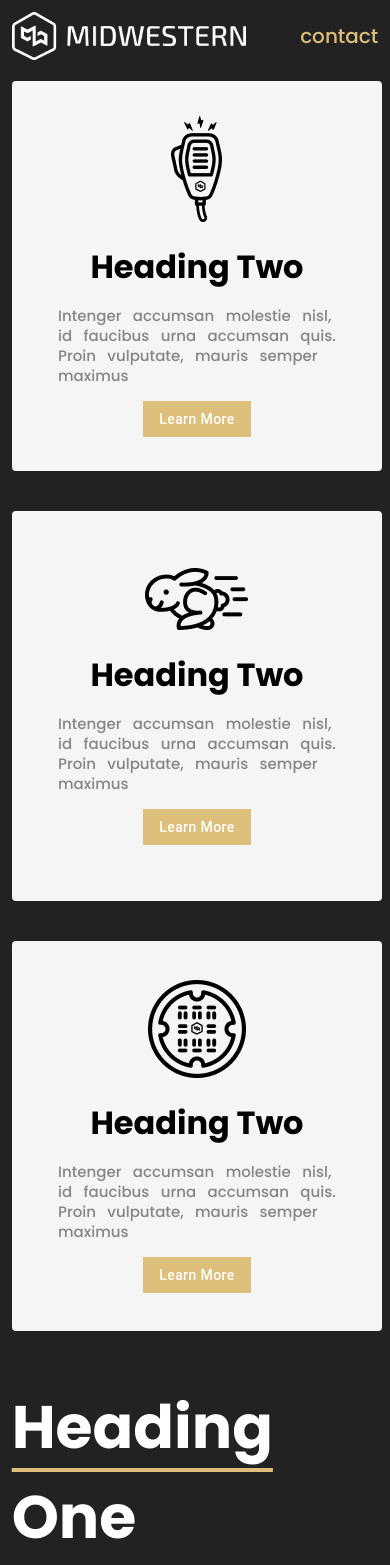
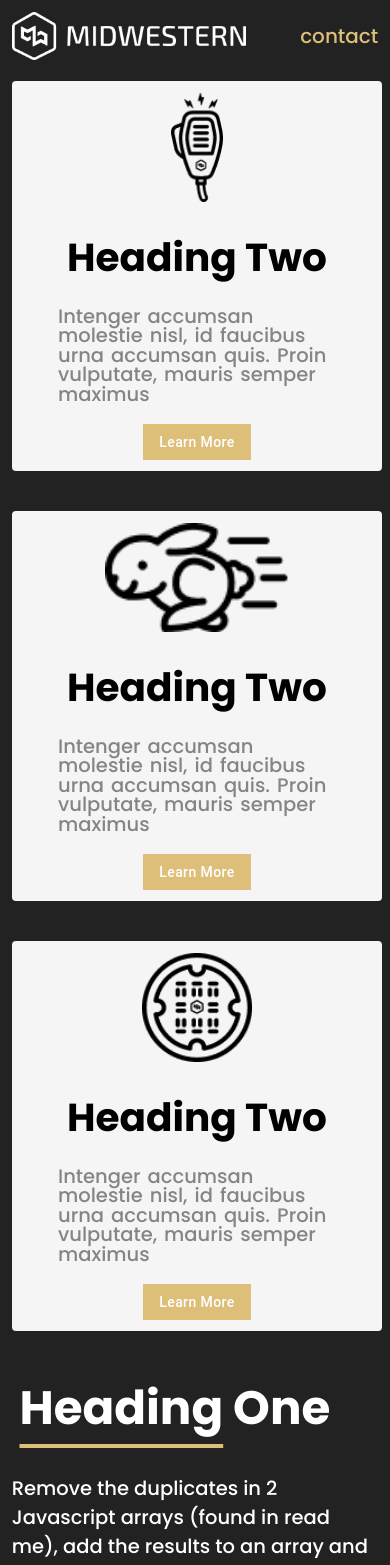
Before and after one commit to MarkoMaturino/Midwestern-Interactive-Tech-Challenge, a React (Create React App) app: page / in a window 390 px wide. Shown: the top 1565 px of the page. Built offline with nearby package versions, Linux system fonts and the light colour scheme.

Commit message:
Add React Router

```diff
--- a/package.json
+++ b/package.json
@@ -13,6 +13,7 @@
     "react": "^18.2.0",
     "react-dom": "^18.2.0",
     "react-responsive": "^9.0.0",
+    "react-router-dom": "6",
     "react-scripts": "5.0.1",
     "web-vitals": "^2.1.4"
   },
--- a/src/App.js
+++ b/src/App.js
@@ -1,43 +1,21 @@
-import Header from './Components/Header'
-import Footer from "./Components/Footer"
-import MainBody from './Components/MainBody'
-import UnorderedList from "./Components/UnorderedList"
+
 import { useState } from 'react'
-import Contact from './Components/Contact'
-import Logo from "./imgs/Logo.png"
-import { Link } from '@mui/material'
+import Home from './Components/Home';
+
+import { BrowserRouter as Router, Routes, Route } from 'react-router-dom'
 
 function App() {
-  const [isShown, setIsShown] = useState(false);
-  const handleClick = event => {
-    // 👇️ toggle shown state
-    setIsShown(current => !current);
 
-    // 👇️ or simply set it to true
-    // setIsShown(true);
-  };
   return (
+    <Router>
 
-    <div className="App">
-
-      <div className="header">
-            <img src = {Logo} alt = "Midwestern Interative" className="logoHomePage"></img>
-            <Link style= {{fontSize: 20, color: "#DEBF79"}} underline="none">contact</Link>
-      </div>
-
-      <MainBody/>
-      <div className= "footer">
-        <h1 className="headingOneHome"><span>Heading</span> One</h1>
-        <p className="paragraphUnderHeadingOneHome">Remove the duplicates in 2 Javascript arrays (found in read me), add the results to an array and output the list of distinct names in an unordered list below this paragraph when <Link underline = "none" style = {{color: "#DEBF79"}}>this link</Link> is closed. If the operation has been completed already notify the user that this has already been done</p>
-      </div>
+      <Routes>
+        <Route path='/' element={<Home/>}></Route>
+      </Routes>
 
 
 
-
-
-
-    </div>
-
+    </Router>
   );
 }
 
--- a/src/Components/Header.js
+++ b/src/Components/Header.js
@@ -6,8 +6,8 @@ import "../index.css"
 const Header = () => {
   return (
     <div>
-        <div className= "Header">
-            <img src = {logo} alt = "Midwestern Interative" className="Logo"></img>
+        <div className= "header">
+            <img src = {logo} alt = "Midwestern Interative" className="logoHomePage"></img>
             <Link style= {{fontSize: 20, color: "#DEBF79"}} underline="none">contact</Link>
 
         </div>
@@ -17,3 +17,13 @@ const Header = () => {
 }
 
 export default Header
+{/* <Router>
+
+<Routes>
+  <Route path='/' element={<Home/>}></Route>
+</Routes>
+
+
+
+</Router> */}
+// import { BrowserRouter as Router, Routes, Route } from 'react-router-dom'
--- a/src/Components/Headings.js
+++ b/src/Components/Headings.js
@@ -18,10 +18,10 @@ function Headings(props) {
         margin: "none"
 
     }}>
-    <img src = {props.image}></img>
+    <img className = "imgInsideHeadings" src = {props.image}></img>
 
-        <h1 className = "h1InsideHeadings" style={{fontSize: "2rem", marginBottom: 0}}>Heading Two</h1>
-        <p className = "pInsideHeadings" style={{color: "#858585", fontSize: ".1em", width:"75%", lineHeight: "20px", textAlign: "left", wordSpacing: ".5em", fontSize: "15px", borderRadius: 0}}>Intenger accumsan molestie nisl, id faucibus urna accumsan quis. Proin vulputate, mauris semper maximus</p>
+        <h1 className = "h1InsideHeadings" >Heading Two</h1>
+        <p className = "pInsideHeadings">Intenger accumsan molestie nisl, id faucibus urna accumsan quis. Proin vulputate, mauris semper maximus</p>
 
 
     <Button size="large" variant="containted" color = "neutral" style = {{ textTransform: "none", backgroundColor:"#DEBF79", color: "white", borderRadius: 0}}>Learn More</Button>
--- /dev/null
+++ b/src/Components/Home.js
@@ -0,0 +1,16 @@
+import React from 'react'
+import Header from './Header'
+import MainBody from './MainBody'
+import Footer from './Footer'
+function Home() {
+  return (
+    <div className='HomePage'>
+        <Header />
+        <MainBody />
+        <Footer />
+
+    </div>
+  )
+}
+
+export default Home
--- a/src/index.css
+++ b/src/index.css
@@ -49,6 +49,24 @@ span{
   font-size: 17.5px;
   color: white;
 }
+/* Headings stylesheets start */
+.h1InsideHeadings{
+  font-size: 3vw;
+  margin-bottom: 0;
+}
+.pInsideHeadings{
+  color: #858585;
+  font-size: 1.3vw;
+  width: 75%;
+  line-height: 20px;
+  text-align: left;
+  word-spacing: .5vw;
+
+  border-radius: 0;
+
+}
+
+
 /* Home Page Stylesheets end */
 
 /* Contact Page Stylesheets start */
@@ -163,7 +181,21 @@ span{
     height: auto;
   }
   .pInsideHeadings{
-    color: red;
+    font-size: 5vw;
+    line-height: 5vw;
+  }
+  .h1InsideHeadings{
+    font-size: 10vw;
+
+  }
+  .paragraphUnderHeadingOneHome{
+    font-size: 5vw;
+  }
+  .imgInsideHeadings{
+    height: 13vh;
+
+    object-fit: cover;
+
   }
   /* Home Page media queries end */
   /* Contact Page media queries start */
@@ -201,7 +233,7 @@ span{
     width: 90vw;
   }
 
-  .headingOne{
+  .headingOneHome{
     font-size: 12vw;
     margin-left: 2vw;
   }
@@ -225,3 +257,16 @@ span{
     /* Contact Page media queries end */
 
 }
+@media only screen and (max-width: 355px){
+  .imgInsideHeadings{
+    height: 10vw;
+  }
+  .pInsideHeadings{
+    font-size: 3vw;
+    line-height: 3vw;
+    outline: 2px solid red;
+    word-spacing: 0;
+
+  }
+
+}
```
Also changed, not shown: 2 other files (tests, documents, lock files or other folders).
